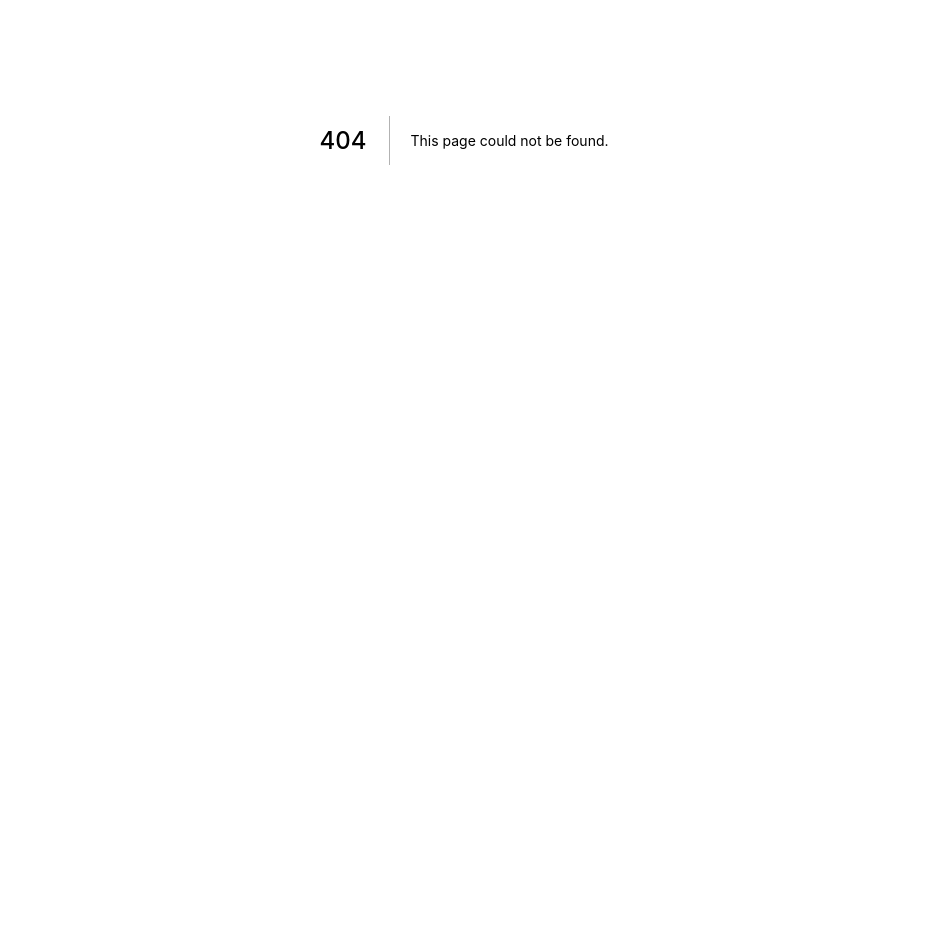
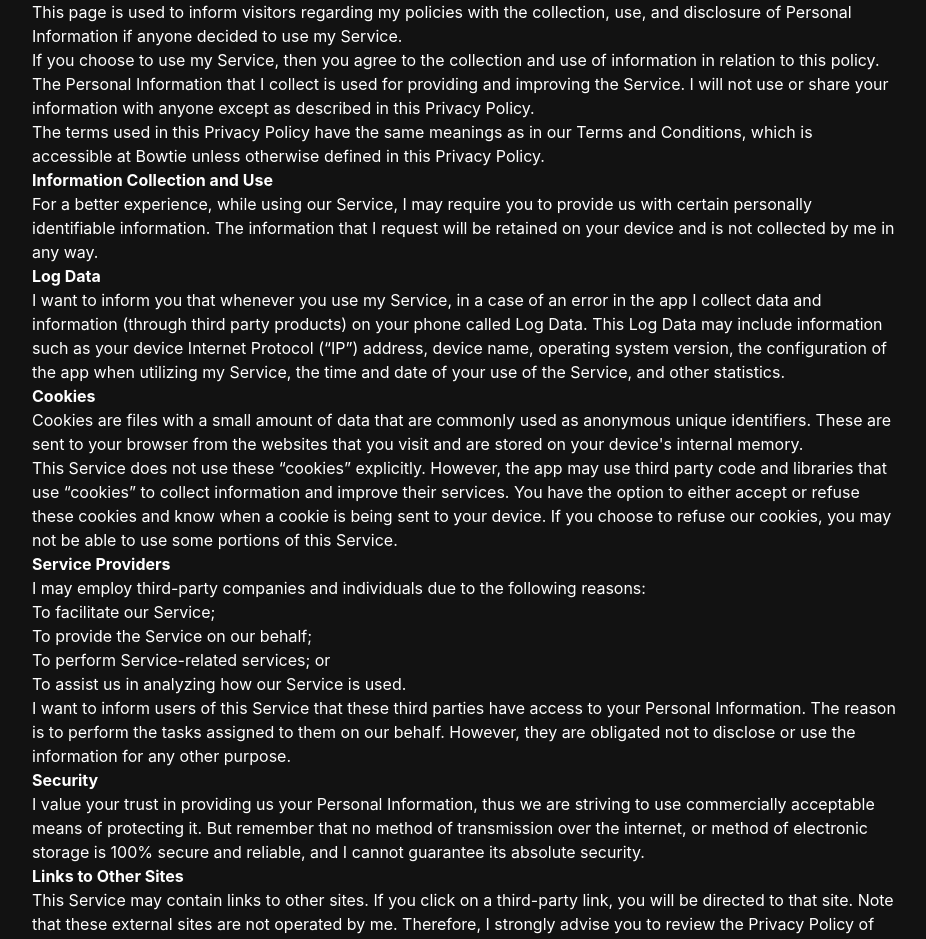
Before and after one commit to coffee-cup/bowtie2-website, a Next.js app: page /privacy-policy in a window 1280 px wide. Before the commit this address had no page. Shown: the part 260-1199 px from the top of the page, without its empty margins (176-1102 px from the left). Before the commit the page ends 800 px from the top, so only its background shows below. Built offline with nearby package versions, Linux system fonts and the light colour scheme; what @tailwindcss/typography would draw is missing.

Commit message:
privacy policy

```diff
--- a/scripts/create-table.ts
+++ /dev/null
@@ -1,3 +0,0 @@
-import { createTable } from "../src/lib/notion/createTable";
-
-createTable();
--- a/src/components/SEO.tsx
+++ b/src/components/SEO.tsx
@@ -9,10 +9,10 @@
   image?: string;
 }
 
-const title = "Railway Blog";
-export const url = "https://blog.railway.app";
-const description = "Railway developer blog";
-const image = "https://railway.app/og.png";
+const title = "Bowtie";
+export const url = "https://bowtie.cards";
+const description = "Score keeping iOS app for card games";
+const image = "";
 
 const config: DefaultSeoProps = {
   title,
@@ -24,7 +24,7 @@
     images: [{ url: image }],
   },
   twitter: {
-    handle: "@Railway_App",
+    handle: "@jakerunzer",
     cardType: "summary_large_image",
   },
 };
--- a/src/components/Text.tsx
+++ /dev/null
@@ -1 +0,0 @@
-import React from "react";
--- a/src/pages/index.tsx
+++ b/src/pages/index.tsx
@@ -1,4 +1,4 @@
-import { GetStaticProps, NextPage } from "next";
+import { NextPage } from "next";
 import React from "react";
 import { Page } from "../layouts/Page";
 
--- /dev/null
+++ b/src/pages/privacy-policy.tsx
@@ -0,0 +1,148 @@
+import { NextPage } from "next";
+import React from "react";
+import { Page } from "../layouts/Page";
+
+const PrivacyPolicy: NextPage = () => {
+  return (
+    <Page seo={{ title: "Privacy Policy" }}>
+      <div className="max-w-4xl w-full px-4 pb-12 mx-auto">
+        <h1 className="text-gray-900 font-bold mt-24 mb-14 text-6xl mb-4">
+          Privacy Policy
+        </h1>
+
+        <div className="prose">
+          <p>
+            Jake Runzer built the Bowtie app as a Free app. This SERVICE is
+            provided by Jake Runzer at no cost and is intended for use as is.
+          </p>
+          <p>
+            This page is used to inform visitors regarding my policies with the
+            collection, use, and disclosure of Personal Information if anyone
+            decided to use my Service.
+          </p>
+          <p>
+            If you choose to use my Service, then you agree to the collection
+            and use of information in relation to this policy. The Personal
+            Information that I collect is used for providing and improving the
+            Service. I will not use or share your information with anyone except
+            as described in this Privacy Policy.
+          </p>
+          <p>
+            The terms used in this Privacy Policy have the same meanings as in
+            our Terms and Conditions, which is accessible at Bowtie unless
+            otherwise defined in this Privacy Policy.
+          </p>
+          <p>
+            <strong>Information Collection and Use</strong>
+          </p>
+          <p>
+            For a better experience, while using our Service, I may require you
+            to provide us with certain personally identifiable information. The
+            information that I request will be retained on your device and is
+            not collected by me in any way.
+          </p>
+          <p>
+            <strong>Log Data</strong>
+          </p>
+          <p>
+            I want to inform you that whenever you use my Service, in a case of
+            an error in the app I collect data and information (through third
+            party products) on your phone called Log Data. This Log Data may
+            include information such as your device Internet Protocol (“IP”)
+            address, device name, operating system version, the configuration of
+            the app when utilizing my Service, the time and date of your use of
+            the Service, and other statistics.
+          </p>
+          <p>
+            <strong>Cookies</strong>
+          </p>
+          <p>
+            Cookies are files with a small amount of data that are commonly used
+            as anonymous unique identifiers. These are sent to your browser from
+            the websites that you visit and are stored on your device's internal
+            memory.
+          </p>
+          <p>
+            This Service does not use these “cookies” explicitly. However, the
+            app may use third party code and libraries that use “cookies” to
+            collect information and improve their services. You have the option
+            to either accept or refuse these cookies and know when a cookie is
+            being sent to your device. If you choose to refuse our cookies, you
+            may not be able to use some portions of this Service.
+          </p>
+          <p>
+            <strong>Service Providers</strong>
+          </p>
+          <p>
+            I may employ third-party companies and individuals due to the
+            following reasons:
+          </p>
+          <ul>
+            <li>To facilitate our Service;</li>
+            <li>To provide the Service on our behalf;</li>
+            <li>To perform Service-related services; or</li>
+            <li>To assist us in analyzing how our Service is used.</li>
+          </ul>
+          <p>
+            I want to inform users of this Service that these third parties have
+            access to your Personal Information. The reason is to perform the
+            tasks assigned to them on our behalf. However, they are obligated
+            not to disclose or use the information for any other purpose.
+          </p>
+          <p>
+            <strong>Security</strong>
+          </p>
+          <p>
+            I value your trust in providing us your Personal Information, thus
+            we are striving to use commercially acceptable means of protecting
+            it. But remember that no method of transmission over the internet,
+            or method of electronic storage is 100% secure and reliable, and I
+            cannot guarantee its absolute security.
+          </p>
+          <p>
+            <strong>Links to Other Sites</strong>
+          </p>
+          <p>
+            This Service may contain links to other sites. If you click on a
+            third-party link, you will be directed to that site. Note that these
+            external sites are not operated by me. Therefore, I strongly advise
+            you to review the Privacy Policy of these websites. I have no
+            control over and assume no responsibility for the content, privacy
+            policies, or practices of any third-party sites or services.
+          </p>
+          <p>
+            <strong>Children’s Privacy</strong>
+          </p>
+          <p>
+            These Services do not address anyone under the age of 13. I do not
+            knowingly collect personally identifiable information from children
+            under 13. In the case I discover that a child under 13 has provided
+            me with personal information, I immediately delete this from our
+            servers. If you are a parent or guardian and you are aware that your
+            child has provided us with personal information, please contact me
+            so that I will be able to do necessary actions.
+          </p>
+          <p>
+            <strong>Changes to This Privacy Policy</strong>
+          </p>
+          <p>
+            I may update our Privacy Policy from time to time. Thus, you are
+            advised to review this page periodically for any changes. I will
+            notify you of any changes by posting the new Privacy Policy on this
+            page.
+          </p>
+          <p>This policy is effective as of 2020-12-21</p>
+          <p>
+            <strong>Contact Us</strong>
+          </p>
+          <p>
+            If you have any questions or suggestions about my Privacy Policy, do
+            not hesitate to contact me at jakerunzer@gmail.com.
+          </p>
+        </div>
+      </div>
+    </Page>
+  );
+};
+
+export default PrivacyPolicy;
--- a/tailwind.config.js
+++ b/tailwind.config.js
@@ -6,52 +6,16 @@
       sans: `Inter, ui-sans-serif, system-ui, -apple-system, BlinkMacSystemFont, "Segoe UI", Roboto, "Helvetica Neue", Arial, "Noto Sans", sans-serif, "Apple Color Emoji", "Segoe UI Emoji", "Segoe UI Symbol", "Noto Color Emoji"`,
     },
     extend: {
-      colors: {
-        background: "#100f13",
-        text: "#FFFFFF",
-        primary: "#C049FF",
-        secondary: "#618DFF",
-      },
+      colors: {},
       typography: theme => ({
         DEFAULT: {
           css: {
-            color: theme("colors.text"),
-
-            a: {
-              color: theme("colors.text"),
-              textDecoration: "none",
-
-              "&:hover": {
-                color: theme("colors.primary"),
-              },
-            },
+            a: {},
 
             p: {
               a: {
                 textDecoration: "underline",
               },
-            },
-
-            h1: {
-              color: theme("colors.pink.50"),
-            },
-            h2: {
-              color: theme("colors.text"),
-            },
-            h3: {
-              color: theme("colors.text"),
-            },
-            h4: {
-              color: theme("colors.text"),
-            },
-            img: {
-              borderRadius: "10px",
-            },
-            code: {
-              background: theme("colors.gray.800"),
-              color: theme("colors.gray.200"),
-              padding: "2px",
-              borderRadius: "2px",
             },
           },
         },
```
